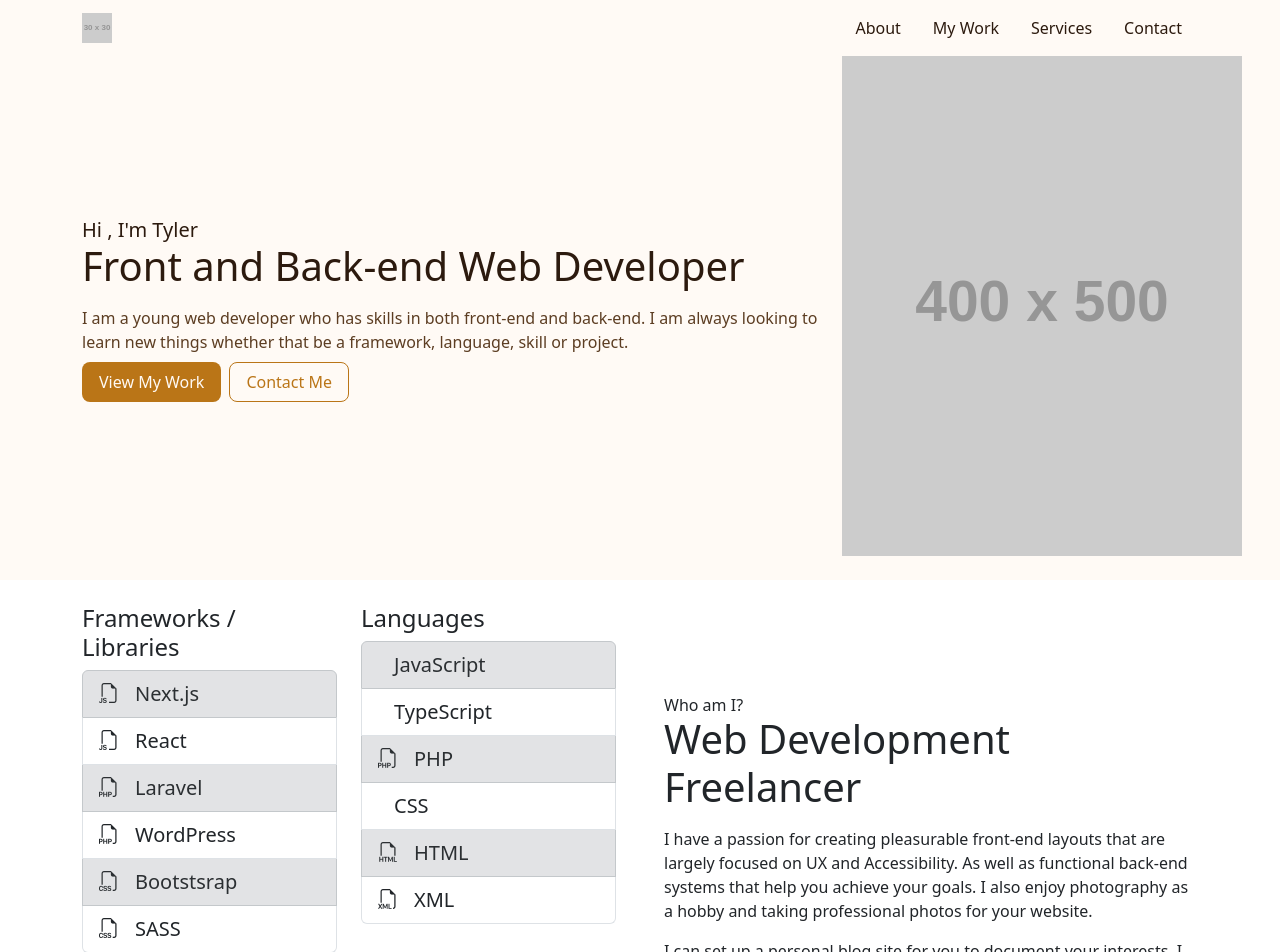
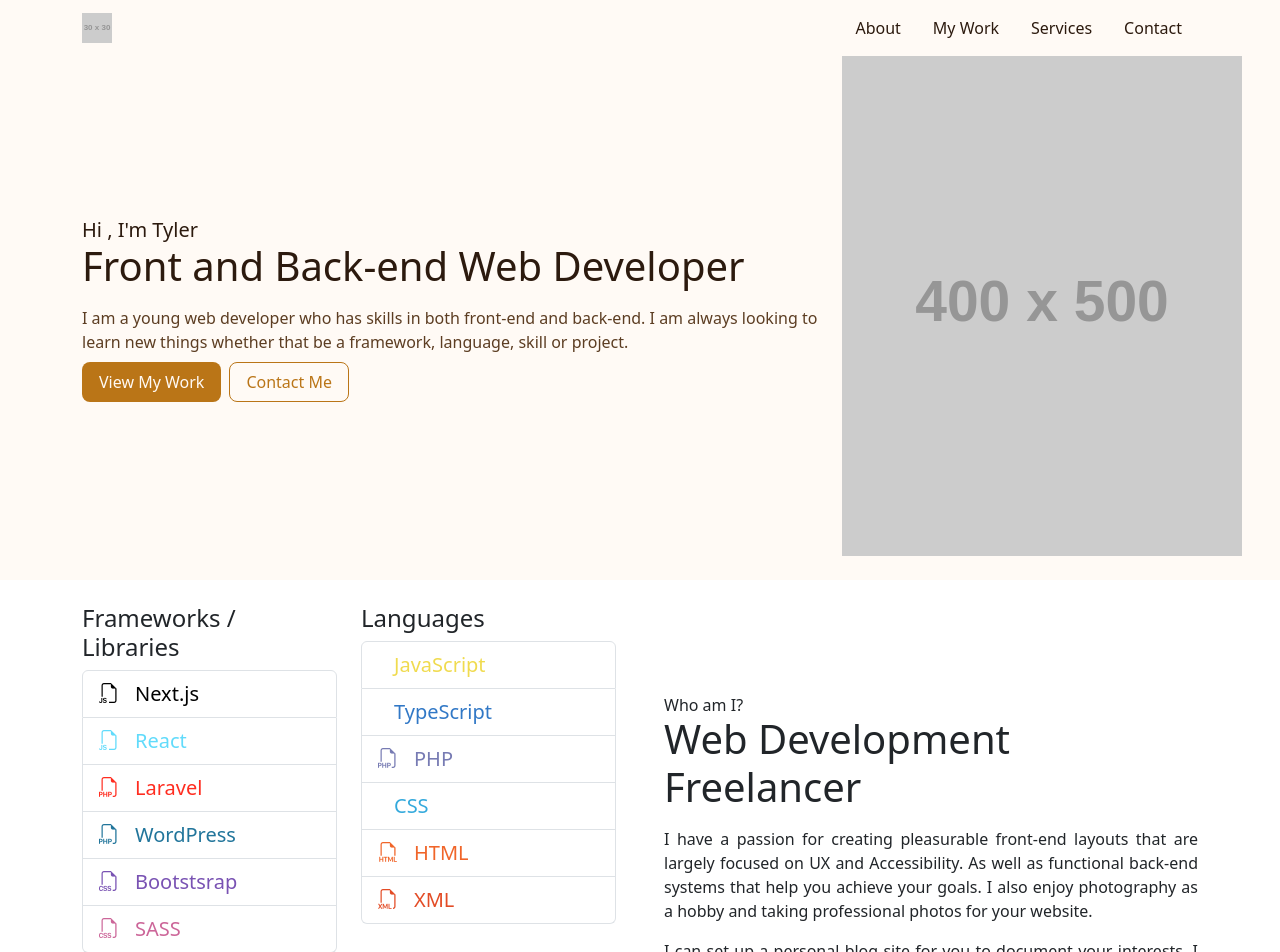
Before and after one commit to Tyler-de-Wit/portfolio-site-react, a React (Vite) app: page / in a window 1280 px wide. Shown: the top 952 px of the page. Built offline with nearby package versions, Linux system fonts and the light colour scheme.

Commit message:
feat: Add the brand colours to the about me frameworks, libraries and languages and also added a utility class for justify spacing text

```diff
--- a/src/App.css
+++ b/src/App.css
@@ -80,3 +80,17 @@ header {
 .text-ts {
   color: #3178c6;
 }
+.text-laravel {
+  color: #ff2d20;
+}
+.text-html {
+  color: #f06529;
+}
+.text-xml {
+  color: #e34c26;
+}
+
+/* Align Text */
+.text-justify {
+  text-align: justify;
+}
--- a/src/components/AboutSection.tsx
+++ b/src/components/AboutSection.tsx
@@ -11,24 +11,29 @@ const AboutSection = () => {
                 {/* Frameworks / Libraries */}
                 <h2 className="fs-4">Frameworks / Libraries</h2>
                 <ul className="list-group mb-4">
-                  <li className="list-group-item list-group-item-secondary list-group-item-action fs-5">
-                    <i className="bi bi-filetype-js me-3 fs-5"></i>
+                  <li className="list-group-item list-group-item-action fs-5 text-next">
+                    <i className="bi bi-filetype-js me-3 fs-5 text-next"></i>
                     Next.js
                   </li>
-                  <li className="list-group-item list-group-item-action fs-5">
-                    <i className="bi bi-filetype-js me-3 fs-5"></i>React
+                  <li className="list-group-item list-group-item-action fs-5 text-react">
+                    <i className="bi bi-filetype-js me-3 fs-5 text-react"></i>
+                    React
                   </li>
-                  <li className="list-group-item list-group-item-secondary list-group-item-action fs-5">
-                    <i className="bi bi-filetype-php me-3 fs-5"></i>Laravel
+                  <li className="list-group-item list-group-item-action fs-5 text-laravel">
+                    <i className="bi bi-filetype-php me-3 fs-5 text-laravel"></i>
+                    Laravel
                   </li>
-                  <li className="list-group-item list-group-item-action fs-5">
-                    <i className="bi bi-filetype-php me-3 fs-5"></i>WordPress
+                  <li className="list-group-item list-group-item-action fs-5 text-wordpress">
+                    <i className="bi bi-filetype-php me-3 fs-5 text-wordpress"></i>
+                    WordPress
                   </li>
-                  <li className="list-group-item list-group-item-secondary list-group-item-action fs-5">
-                    <i className="bi bi-filetype-css me-3 fs-5"></i>Bootstsrap
+                  <li className="list-group-item list-group-item-action fs-5 text-bootstrap">
+                    <i className="bi bi-filetype-css me-3 fs-5 text-bootstrap"></i>
+                    Bootstsrap
                   </li>
-                  <li className="list-group-item list-group-item-action fs-5">
-                    <i className="bi bi-filetype-css me-3 fs-5"></i>SASS
+                  <li className="list-group-item list-group-item-action fs-5 text-sass">
+                    <i className="bi bi-filetype-css me-3 fs-5 text-sass"></i>
+                    SASS
                   </li>
                 </ul>
               </div>
@@ -36,23 +41,26 @@ const AboutSection = () => {
                 {/* Languages */}
                 <h2 className="fs-4">Languages</h2>
                 <ul className="list-group mb-4">
-                  <li className="list-group-item list-group-item-secondary list-group-item-action fs-5">
-                    <i className="bi bi-javascript me-3 fs-5"></i>JavaScript
+                  <li className="list-group-item list-group-item-action fs-5 text-js">
+                    <i className="bi bi-javascript me-3 fs-5 text-js"></i>
+                    JavaScript
                   </li>
-                  <li className="list-group-item list-group-item-action fs-5">
-                    <i className="bi bi-typescript me-3 fs-5"></i>TypeScript
+                  <li className="list-group-item list-group-item-action fs-5 text-ts">
+                    <i className="bi bi-typescript me-3 fs-5 text-ts"></i>
+                    TypeScript
                   </li>
-                  <li className="list-group-item list-group-item-secondary list-group-item-action fs-5">
-                    <i className="bi bi-filetype-php me-3 fs-5"></i>PHP
+                  <li className="list-group-item list-group-item-action fs-5 text-php">
+                    <i className="bi bi-filetype-php me-3 fs-5 text-php"></i>PHP
                   </li>
-                  <li className="list-group-item list-group-item-action fs-5">
-                    <i className="bi bi-css me-3 fs-5"></i>CSS
+                  <li className="list-group-item list-group-item-action fs-5 text-css">
+                    <i className="bi bi-css me-3 fs-5 text-css"></i>CSS
                   </li>
-                  <li className="list-group-item list-group-item-secondary list-group-item-action fs-5">
-                    <i className="bi bi-filetype-html me-3 fs-5"></i>HTML
+                  <li className="list-group-item list-group-item-action fs-5 text-html">
+                    <i className="bi bi-filetype-html me-3 fs-5 text-html"></i>
+                    HTML
                   </li>
-                  <li className="list-group-item list-group-item-action fs-5">
-                    <i className="bi bi-filetype-xml me-3 fs-5"></i>XML
+                  <li className="list-group-item list-group-item-action fs-5 text-xml">
+                    <i className="bi bi-filetype-xml me-3 fs-5 text-xml"></i>XML
                   </li>
                 </ul>
               </div>
@@ -107,14 +115,14 @@ const AboutSection = () => {
           <div className="col-12 col-lg-6 mb-4">
             <h2 className="fs-6 m-0">Who am I?</h2>
             <h3 className="fs-1 mb-3">Web Development Freelancer</h3>
-            <p>
+            <p className="text-justify">
               I have a passion for creating pleasurable front-end layouts that
               are largely focused on UX and Accessibility. As well as functional
               back-end systems that help you achieve your goals. I also enjoy
               photography as a hobby and taking professional photos for your
               website.
             </p>
-            <p>
+            <p className="text-justify">
               I can set up a personal blog site for you to document your
               interests. I can create a personal portfolio site just like this
               one, to showcase your skills to the world. I can create a
```
